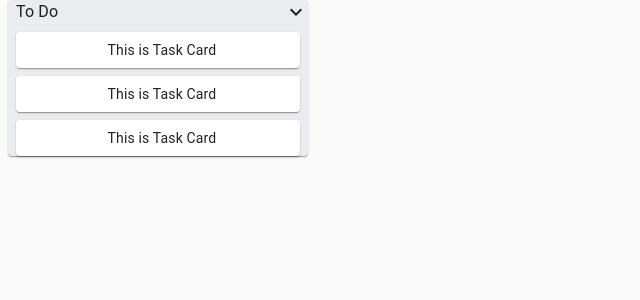
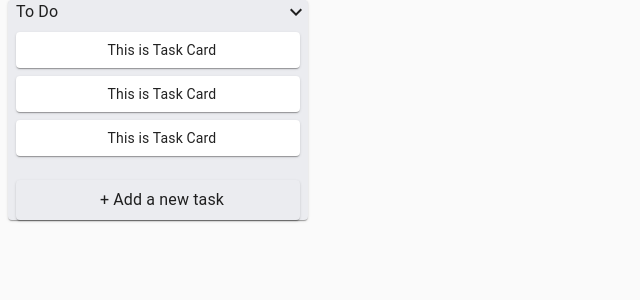
Before and after one commit to rexiah23/frontend-taskmanager, a React (Create React App) app: page / in a window 1280 px wide. Shown: the top 300 px of the page, without its empty margins (0-640 px from the left). Built offline with nearby package versions, Linux system fonts and the light colour scheme.

Commit message:
feat|add styling to taskinputcontainer

```diff
--- a/src/components/TaskInput/TaskInputContainer.jsx
+++ b/src/components/TaskInput/TaskInputContainer.jsx
@@ -1,26 +1,33 @@
 import React from 'react';
 import { Paper, Typography } from '@material-ui/core';
-import { makeStyles } from "@material-ui/core/styles";
+import { makeStyles, fade } from "@material-ui/core/styles";
 
 
 const useStyle = makeStyles((theme) => ({
-  taskCard: {
+  root: {
+    marginTop: theme.spacing(3)
+  },
+  addTask: {
     padding: theme.spacing(1,1,1,2),
-    margin: theme.spacing(1)
+    margin: theme.spacing(1),
+    background:"#EBECF0",
+    "&:hover": {
+      backgroundColor: fade("#000", 0.2)
+    }
   }
 }))
 
-const TaskCard = props => {
+const TaskInputContainer = props => {
   const classes = useStyle();
 
   return (
-    <div>
-      <Paper className={classes.taskCard}>
+    <div className={classes.root}>
+      <Paper className={classes.addTask}>
         <Typography>
-          TaskInputContainer!
+          + Add a new task
         </Typography>
       </Paper>
     </div>
   )
 }
-export default TaskCard;
+export default TaskInputContainer;
--- a/src/components/TaskList/TaskList.jsx
+++ b/src/components/TaskList/TaskList.jsx
@@ -3,6 +3,7 @@ import { Paper, CssBaseline } from '@material-ui/core';
 import { makeStyles } from "@material-ui/core/styles";
 import TaskListTitle from './TaskListTitle';
 import TaskCard from '../../ui/TaskCard';
+import TaskInputContainer from '../TaskInput/TaskInputContainer';
 
 const useStyle = makeStyles((theme) => ({
   root: {
@@ -22,6 +23,7 @@ const TaskList = props => {
       <TaskCard/>
       <TaskCard/>
       <TaskCard/>
+      <TaskInputContainer/>
     </Paper>
   </div>);
 }
```
